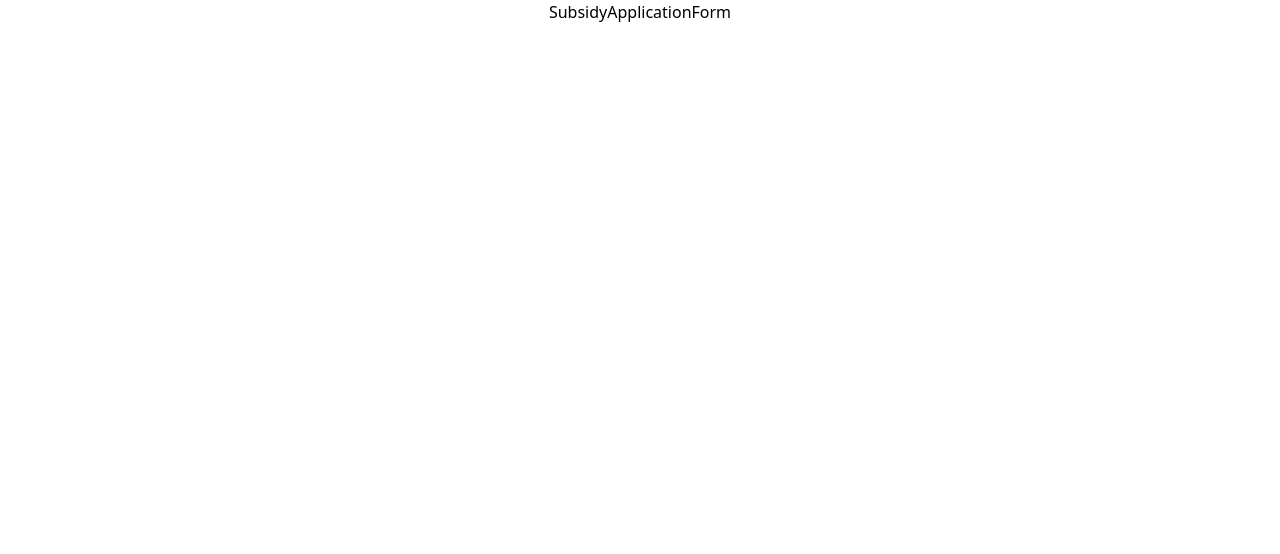
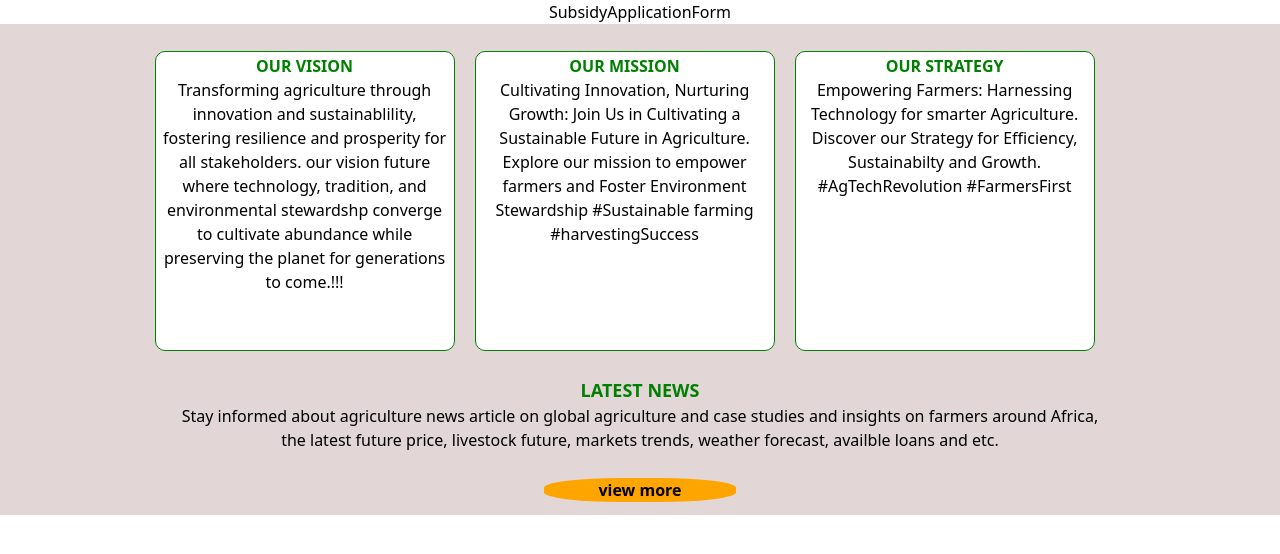
Before and after one commit to StewartMangame/my-farm-Malawi, a React (Create React App) app: page /subsidy-application in a window 1280 px wide. Shown: the top 554 px of the page. Built offline with nearby package versions, Linux system fonts and the light colour scheme.

Commit message:
modified the app.js and added files

```diff
--- a/src/App.js
+++ b/src/App.js
@@ -6,10 +6,13 @@ import Markets from './components/markets/markets';
 import SubsidyApplicationForm from './components/subsidy-application/subsidyApplicationForm';
 import Consultation from './components/consultation/consultation';
 import Cooperatives from './components/cooperatives/cooperative';
+import Home1 from './components/pages/home1';
+import AboutD from './components/slider/aboutD';
 
 function App() {
   return (
     <div className="App">
+
       <BrowserRouter>
       <Routes>
         <Route path="/" element={<Home/>}/>
@@ -19,6 +22,8 @@ function App() {
         <Route path="cooperatives" element={<Cooperatives/>}/>
         <Route path="subsidy-application" element={<SubsidyApplicationForm/>}/>
       </Routes>
+      <AboutD/>
+      <Home1/>
       </BrowserRouter>
     </div>
   );
--- /dev/null
+++ b/src/components/about/about.css
@@ -0,0 +1,21 @@
+.About{
+    background-color: rgb(226, 214, 214);
+}
+
+.pic{
+    width: 100%;
+    height: 300px;
+    object-fit: cover;
+}
+.wel{
+    color: green;
+    padding: 0;
+margin: 0;
+padding-top: 0.5%;
+font-weight: bold;
+font-size: x-large;
+}
+.mission{
+    padding: 0;
+    margin: 0;
+}
--- /dev/null
+++ b/src/components/about/about.js
@@ -0,0 +1,19 @@
+import React from 'react'
+import './about.css';
+import pic from './pic.png'
+
+function About(){
+    return(
+        <div className='About'>
+            <img className='pic' src={pic} alt='pic'/>
+            <h1 className='wel'>WELCOME TO MY FARM</h1>
+            <p className='mission'>Our mission is to empower local farmers and producers by providing them with access to innovatives<br></br>
+               tools, news, markets, loans, accesing consultation, registering Cooperatives and applying for subsidy.<br></br>
+               We aim to to foster a supportive community that encourage collaborations and knowledge sharing,    <br></br>
+               Ultimatery enhasing the productivity and profitability of agriculture venture across Malawi.
+            </p>
+        </div>
+
+    );
+}
+export default About;
--- /dev/null
+++ b/src/components/pages/home1.js
@@ -0,0 +1,25 @@
+import React from 'react'
+// import Slideshow from '../components/slider/slider'
+// import About from '../components/about/about'
+import './home2.css'
+// import AboutD from './components/aboutD'
+
+export default function Home1() {
+  return (
+    <div>
+      {/* <About/> */}
+      {/* <AboutD/> */}
+      <div className='new'>
+      <h1 className='news'>LATEST NEWS</h1>
+      <p className='dic'>Stay informed about agriculture news article on global agriculture and case studies and insights on farmers around Africa,<br></br> the latest future price, livestock future, markets trends, weather forecast,
+        availble loans and etc.<br></br>
+      </p>
+      </div>
+      {/* <Slideshow/> */}
+      <div className='button'>
+      <button className='bt'><a href='https://times.mw/'> view more</a></button>
+      </div>
+    </div>
+
+  )
+}
--- /dev/null
+++ b/src/components/pages/home2.css
@@ -0,0 +1,30 @@
+.news{
+    color: green;
+    text-underline-position: below;
+    padding: 0;
+margin: 0;
+font-weight: bold;
+font-size: large;
+}
+.new{
+    background-color: rgb(226, 214, 214);
+}
+.dic{
+    padding: 0;
+    margin: 0;
+    padding-bottom: 1%;
+}
+.button{
+    background-color: rgb(226, 214, 214);
+    padding-top: 1%;
+    padding-bottom: 1%;
+
+}
+.bt{
+    background-color: orange;
+    font-weight: bold;
+    width: 15%;
+    border-radius: 40%;
+    height: 20%;
+    font-size: medium;
+}
--- /dev/null
+++ b/src/components/slider/aboutD.js
@@ -0,0 +1,28 @@
+import React from "react";
+import './card.css'
+
+function AboutD() {
+    return(
+        <div className="cardContainer">
+        <div className="card">
+         <div className="cardTitle"><h2>OUR VISION</h2></div>
+         <div className="cardText"><p>Transforming agriculture through innovation and sustainablility, fostering resilience and prosperity for all stakeholders. our vision future where technology, tradition, and environmental stewardshp converge to cultivate abundance while preserving the planet for generations to come.!!!</p></div>
+
+        </div>
+        <div className="card">
+         <div className="cardTitle"><h2>OUR MISSION</h2></div>
+         <div className="cardText"><p>Cultivating Innovation, Nurturing Growth: Join Us in Cultivating a Sustainable Future in Agriculture. Explore our mission to empower farmers and Foster Environment Stewardship #Sustainable farming #harvestingSuccess</p></div>
+         </div>
+
+         <div className="card">
+         <div className="cardTitle"><h2>OUR STRATEGY</h2></div>
+         <div className="cardText"><p>Empowering Farmers: Harnessing Technology for smarter Agriculture. Discover our Strategy for Efficiency, Sustainabilty and Growth. #AgTechRevolution  #FarmersFirst</p></div>
+         </div>
+
+        </div>
+
+    );
+
+
+}
+export default AboutD;
--- /dev/null
+++ b/src/components/slider/card.css
@@ -0,0 +1,30 @@
+.cardContainer{
+    border: 1px solid rgb(226, 214, 214);
+    align-items: center;
+    display: flex;
+    gap: 20px;
+    padding-top: 2%;
+    padding-left: 12%;
+    padding-bottom: 2%;
+    padding-right: 10%;
+    background-color: rgb(226, 214, 214);
+}
+.card{
+    padding: 2px 2px;
+    background-color: white;
+    border: 1px solid green;
+    border-radius: 10px;
+    align-items: center;
+    width: 300px;
+    height: 300px;
+    position: relative;
+}
+.cardTitle{
+    font-weight: bold;
+    color: green;
+    text-align: center;
+    position: relative;
+}
+.cardText{
+    position: relative;
+}
```
